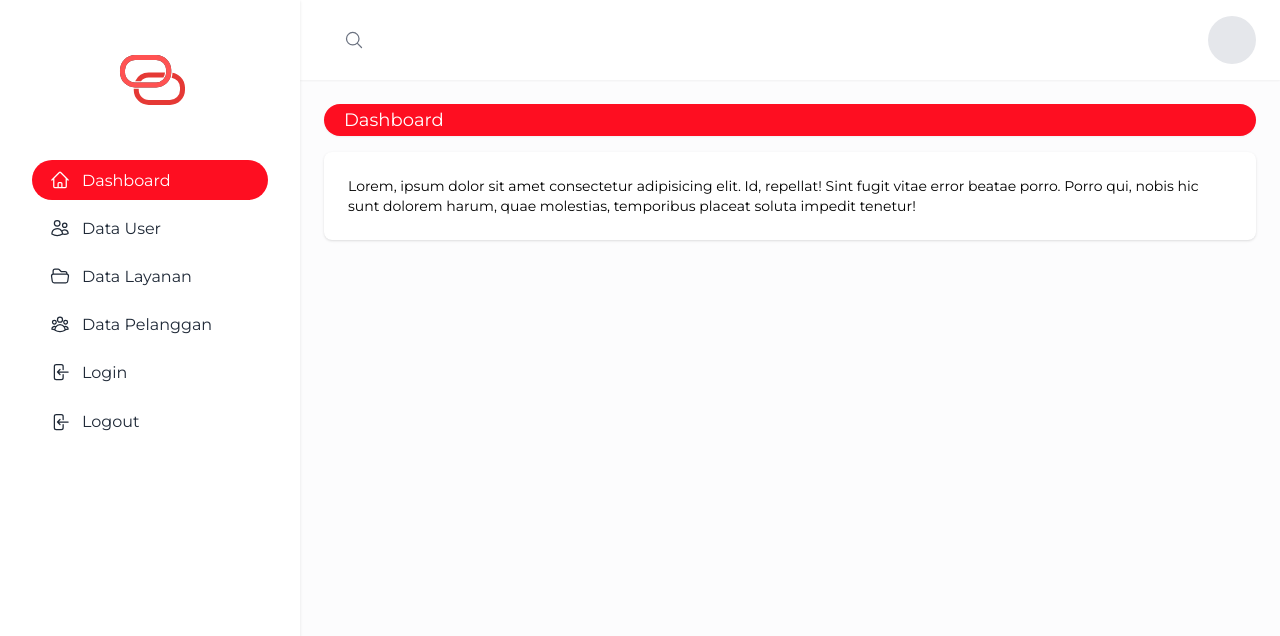
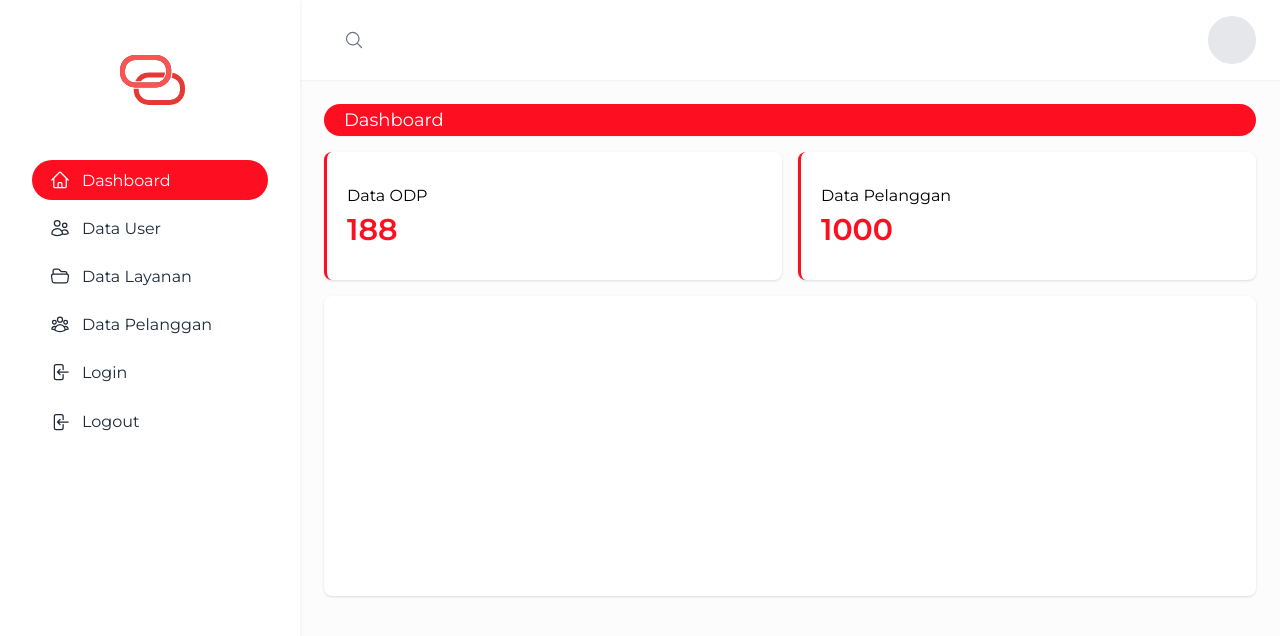
Before and after one commit to izzaalfiansyah/geoodp, a Nuxt app in the folder frontend/: page / in a window 1280 px wide. Shown: the top 636 px of the page. Built offline with nearby package versions, Linux system fonts and the light colour scheme.

Commit message:
make dashboard page

```diff
--- a/frontend/components/panel/Sidebar.vue
+++ b/frontend/components/panel/Sidebar.vue
@@ -1,6 +1,6 @@
 <template>
   <div
-    class="min-h-screen lg:relative fixed top-0 bottom-0 left-0 bg-white w300px z-100 shadow -translate-x-full lg:translate-x-0 transition"
+    class="min-h-screen fixed top-0 bottom-0 left-0 bg-white w300px z-100 shadow -translate-x-full lg:translate-x-0 transition"
     :class="{ '!translate-x-0': open }">
     <div class="flex justify-center py10">
       <Logo width="80px" height="80px" />
--- a/frontend/components/panel/Title.vue
+++ b/frontend/components/panel/Title.vue
@@ -1,5 +1,5 @@
 <template>
-  <div class="text-lg text-white bg-primary px-5 p-.5 rounded-full mb-4 shadow-sm">
+  <div class="text-lg text-white bg-primary px-5 p-.5 rounded-full shadow-sm">
     <slot></slot>
   </div>
 </template>
--- a/frontend/layouts/default.vue
+++ b/frontend/layouts/default.vue
@@ -1,9 +1,9 @@
 <template>
   <div class="bg-gray50 bg-opacity-50 h-screen flex">
     <PanelSidebar :open="sidebarOpen" @toggle="toggleSidebar"></PanelSidebar>
-    <div class="flex-1">
+    <div class="flex-1 lg:pl300px">
       <PanelNavbar @toggle-sidebar="toggleSidebar"></PanelNavbar>
-      <div class="p-6 text-sm">
+      <div class="space-y-4 p-6 text-sm">
         <NuxtPage />
       </div>
     </div>
--- a/frontend/pages/index.vue
+++ b/frontend/pages/index.vue
@@ -1,7 +1,15 @@
 <template>
   <PanelTitle>Dashboard</PanelTitle>
-  <div class="bg-white rounded-lg shadow p6">
-    Lorem, ipsum dolor sit amet consectetur adipisicing elit. Id, repellat! Sint fugit vitae error beatae porro. Porro
-    qui, nobis hic sunt dolorem harum, quae molestias, temporibus placeat soluta impedit tenetur!
+  <div class="grid md:grid-cols-2 grid-cols-1 gap-4">
+    <div class="bg-white border-l-solid border-primary rounded-lg shadow p-5 py-8">
+      <div class="text-base">Data ODP</div>
+      <div class="mt-1 text-3xl font-semibold text-primary">188</div>
+    </div>
+    <div class="bg-white border-l-solid border-primary rounded-lg shadow p-5 py-8">
+      <div class="text-base">Data Pelanggan</div>
+      <div class="mt-1 text-3xl font-semibold text-primary">1000</div>
+    </div>
+  </div>
+  <div class="bg-white rounded-lg shadow p6 h-300px">
   </div>
 </template>
```
